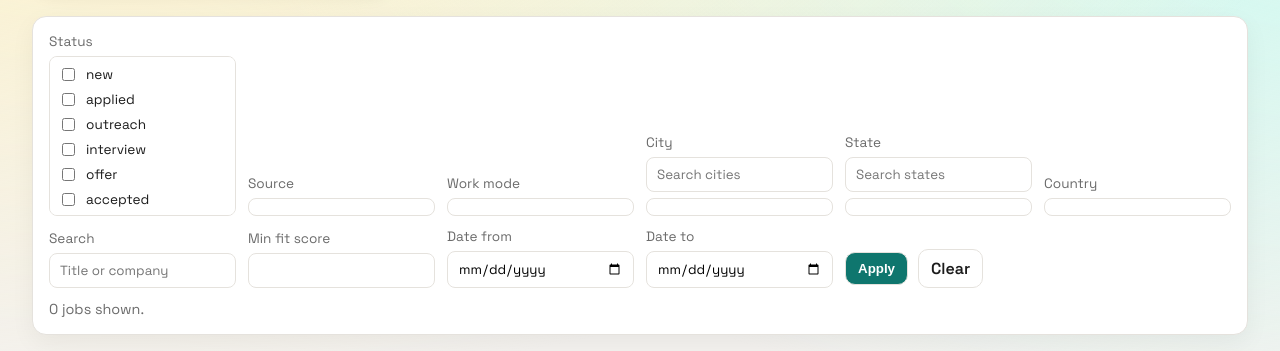
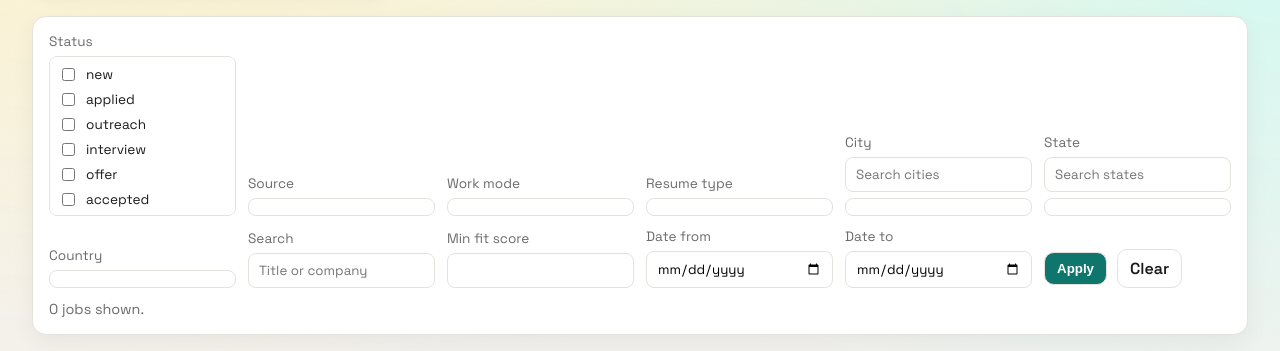
Before and after one commit to majulahsingapuri/job-search, a Flask app: page / in a window 1280 px wide. Shown: the part 156-507 px from the top of the page. Run offline with Flask 3, Linux system fonts and the light colour scheme; data that the repository does not hold is empty.

Commit message:
Resume Filters

```diff
--- a/ui/app.py
+++ b/ui/app.py
@@ -25,6 +25,11 @@ ALLOWED_SORTS = {
     "source": "source",
     "fit": "fit_score",
     "status": "status",
+}
+RESUME_VARIANT_LABELS = {
+    "ml_engineer": "ML Engineer",
+    "data_scientist": "Data Scientist",
+    "ai_researcher": "AI Researcher",
 }
 PAGE_SIZE = 50
 LOCATIONS_CACHE_TTL_SECONDS = 60
@@ -59,6 +64,7 @@ def _parse_filters(args) -> dict:
     states = [s for s in args.getlist("state") if s]
     countries = [s for s in args.getlist("country") if s]
     modes = [s for s in args.getlist("mode") if s]
+    resume_variants = [s for s in args.getlist("resume_variant") if s]
 
     q = (args.get("q") or "").strip()
 
@@ -96,6 +102,7 @@ def _parse_filters(args) -> dict:
         "states": states,
         "countries": countries,
         "modes": modes,
+        "resume_variants": resume_variants,
         "q": q,
         "min_fit_score": min_fit_score,
         "min_fit_score_raw": min_fit_score_raw,
@@ -118,6 +125,26 @@ def _get_sources() -> list[str]:
             """
         ).fetchall()
         return [r[0] for r in rows]
+
+
+def _format_resume_variant_label(variant: str) -> str:
+    return RESUME_VARIANT_LABELS.get(variant, variant.replace("_", " ").title())
+
+
+def _get_resume_variants() -> list[dict[str, str]]:
+    with get_connection() as conn:
+        rows = conn.execute(
+            """
+            SELECT DISTINCT resume_variant
+            FROM jobs
+            WHERE resume_variant IS NOT NULL AND resume_variant <> ''
+            ORDER BY resume_variant
+            """
+        ).fetchall()
+        return [
+            {"key": row[0], "label": _format_resume_variant_label(row[0])}
+            for row in rows
+        ]
 
 
 def _get_location_cities() -> list[str]:
@@ -249,6 +276,12 @@ def _query_jobs(
             ")"
         )
         params.extend(filters["modes"])
+
+    if filters["resume_variants"]:
+        where.append(
+            f"resume_variant IN ({','.join(['?'] * len(filters['resume_variants']))})"
+        )
+        params.extend(filters["resume_variants"])
 
     if filters["q"]:
         q = f"%{filters['q'].lower()}%"
@@ -536,6 +569,7 @@ def index():
     filters = _parse_filters(request.args)
     jobs, total, page, total_pages, error = _query_jobs(filters)
     sources = _get_sources() if not error else []
+    resume_variants = _get_resume_variants() if not error else []
     cities = _get_location_cities() if not error else []
     states = _get_location_states() if not error else []
     countries = _get_location_countries() if not error else []
@@ -599,6 +633,7 @@ def index():
         states=states,
         countries=countries,
         modes=modes,
+        resume_variants=resume_variants,
         filters=filters,
         statuses=ALLOWED_STATUSES,
         next_url=next_url,
--- a/ui/templates/index.html
+++ b/ui/templates/index.html
@@ -40,6 +40,23 @@
         <label>
           <input type="checkbox" name="mode" value="{{ m }}" {% if m in filters.modes %}checked{% endif %} />
           {{ m }}
+        </label>
+        {% endfor %}
+      </div>
+    </div>
+
+    <div>
+      <label for="resume_variant">Resume type</label>
+      <div class="checklist" id="resume_variant">
+        {% for resume in resume_variants %}
+        <label>
+          <input
+            type="checkbox"
+            name="resume_variant"
+            value="{{ resume.key }}"
+            {% if resume.key in filters.resume_variants %}checked{% endif %}
+          />
+          {{ resume.label }}
         </label>
         {% endfor %}
       </div>
```
